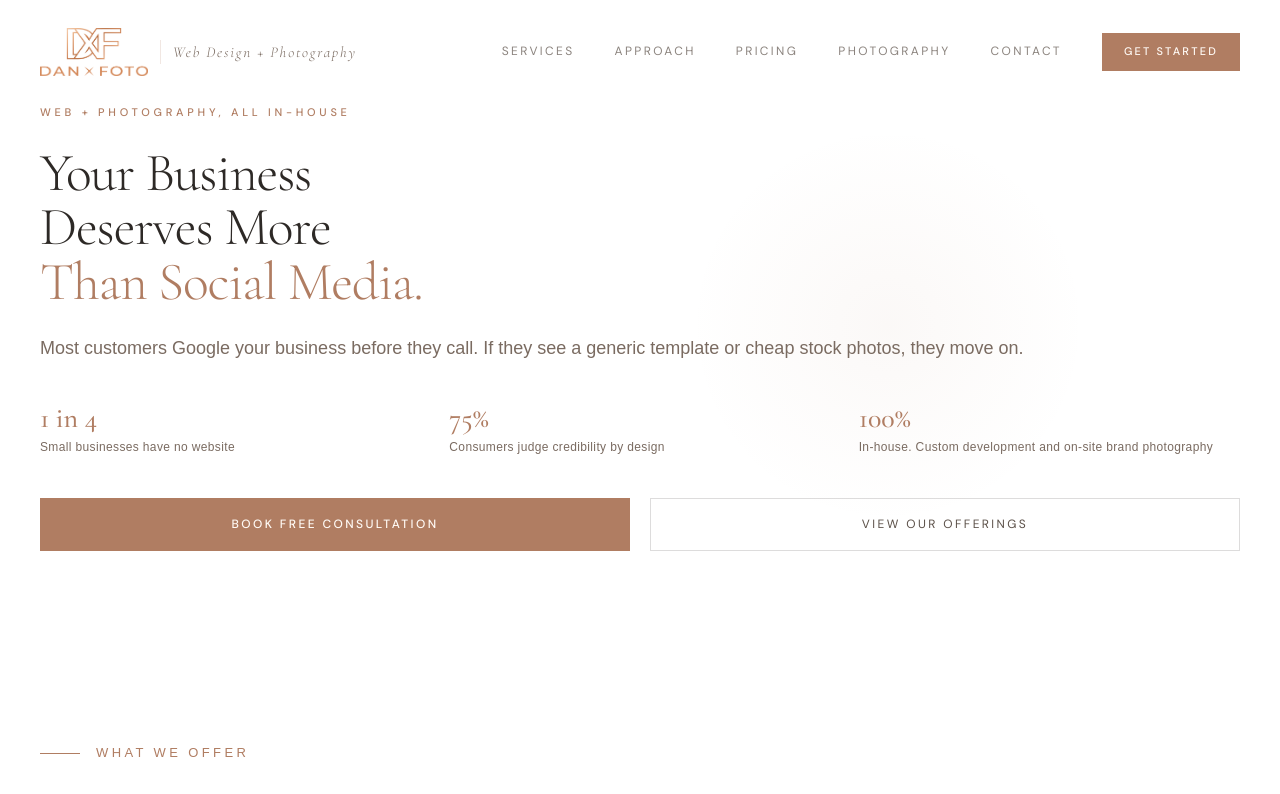
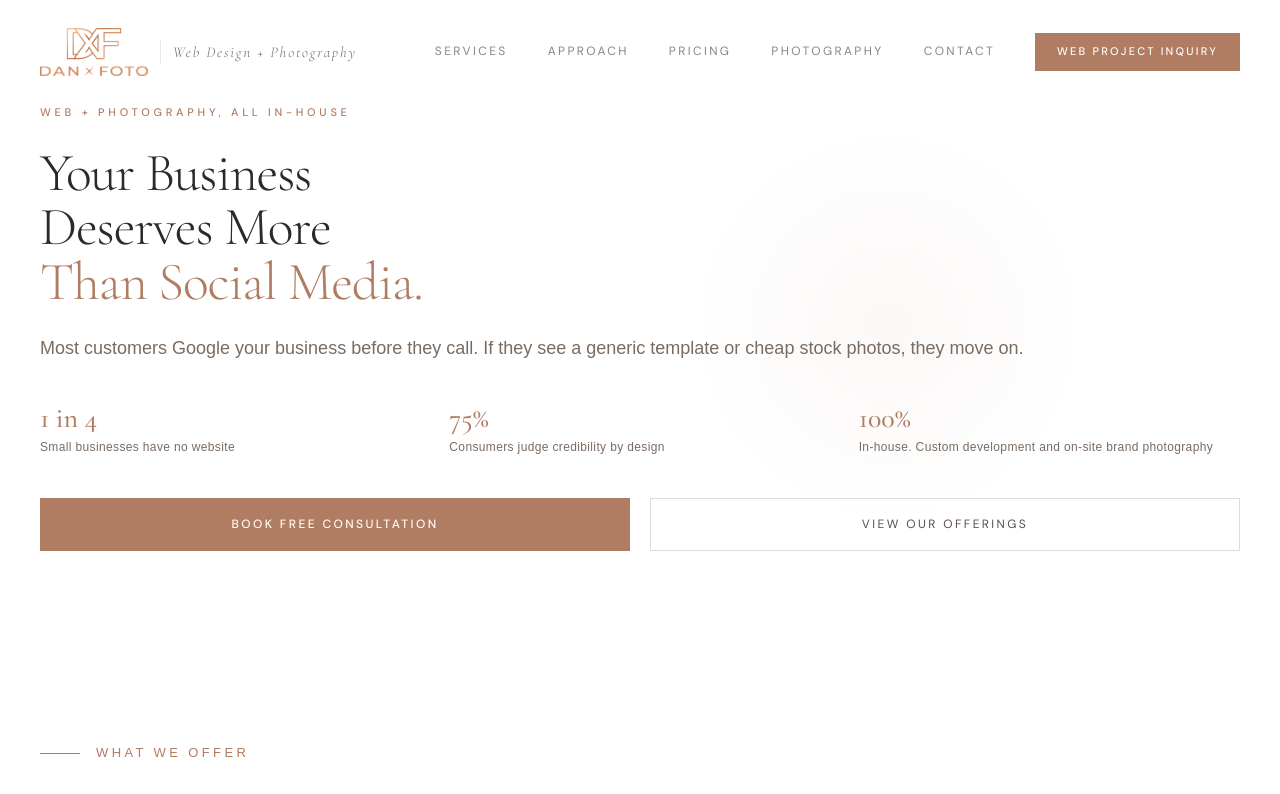
Before and after one commit to danielfan-pro/dxfstudio, a Next.js app: page / in a window 1280 px wide. Shown: the top 794 px of the page. Built offline with nearby package versions, Linux system fonts and the light colour scheme; a web font is replaced by a local one.

Commit message:
Clarify web inquiry CTA labels

```diff
--- a/components/Navbar.js
+++ b/components/Navbar.js
@@ -185,7 +185,7 @@ export default function Navbar() {
               onMouseEnter={e => e.target.style.background = '#c49070'}
               onMouseLeave={e => e.target.style.background = '#b07d62'}
             >
-              Get Started
+              Web Project Inquiry
             </a>
           )}
         </div>
@@ -433,7 +433,7 @@ export default function Navbar() {
                 minWidth: '220px',
               }}
             >
-              Get Started
+              Web Project Inquiry
             </a>
           )}
         </div>
--- a/components/Pricing.js
+++ b/components/Pricing.js
@@ -21,7 +21,7 @@ const plans = [
       'Domain renewal included',
       'CMS — update your own content',
     ],
-    cta: 'Get Started',
+    cta: 'Web Project Inquiry',
   },
   {
     id: 'launch',
@@ -44,7 +44,7 @@ const plans = [
       '90-minute on-location brand photo shoot',
       '20 professionally edited high-resolution photos delivered in 2 weeks',
     ],
-    cta: 'Get Started',
+    cta: 'Web Project Inquiry',
   },
   {
     id: 'portfolio',
```
